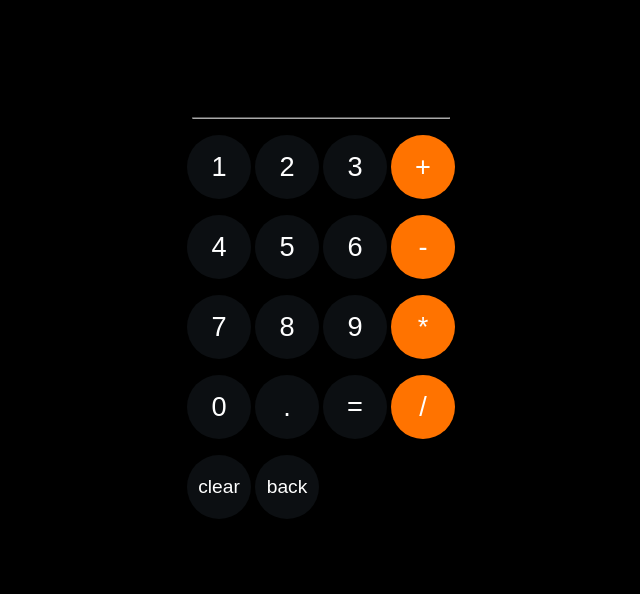
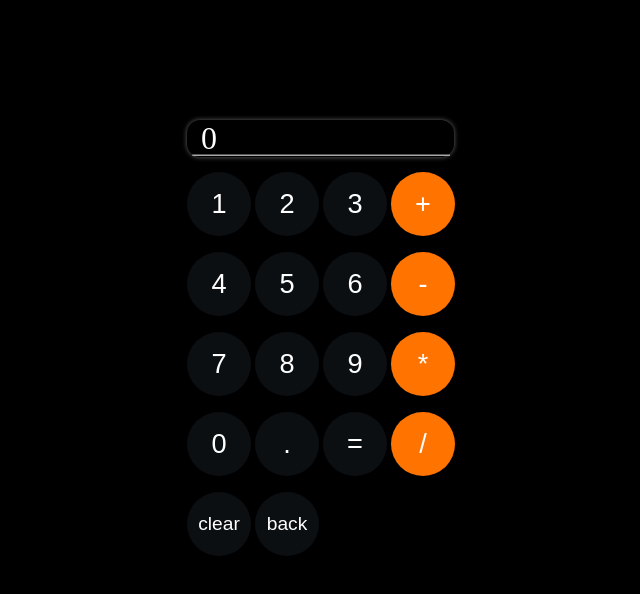
Before and after one commit to akaza8/calculator, a plain HTML site: page index.html in a window 1280 px wide. Shown: the whole page, without its empty margins (319-959 px from the left). Drawn offline with Linux system fonts and the light colour scheme.

Commit message:
formatting changes

```diff
--- a/index.html
+++ b/index.html
@@ -52,7 +52,7 @@
 
 <body>
     <div class="flx">
-    <p class="res"><hr style="border-color: darkgray;border-radius: 30px; margin: 0 0.3rem;"/></p>
+    <p class="res">0<hr style="border-color: darkgray;border-radius: 30px; margin: 0 0.3rem;"/></p>
     <p>
         <button class="cal" onclick="cl('1')">1</button>
         <button class="cal" onclick="cl('2')">2</button>
@@ -78,7 +78,7 @@
         <button class="evl" onclick="cl('/')">/</button>
     </p>
     <p><button class="cal"
-            onclick="calculation='',localStorage.setItem('calculation',''),displavalue(calculation)" style="font-size: 1.2rem;">clear</button>
+            onclick="calculation='',localStorage.setItem('calculation',''),displavalue(0)" style="font-size: 1.2rem;">clear</button>
         <button class="cal" onclick="calculation=calculation.slice(0,-1),displavalue(calculation)" style="font-size: 1.2rem;">back</button>
     </p>
 </div>
```
